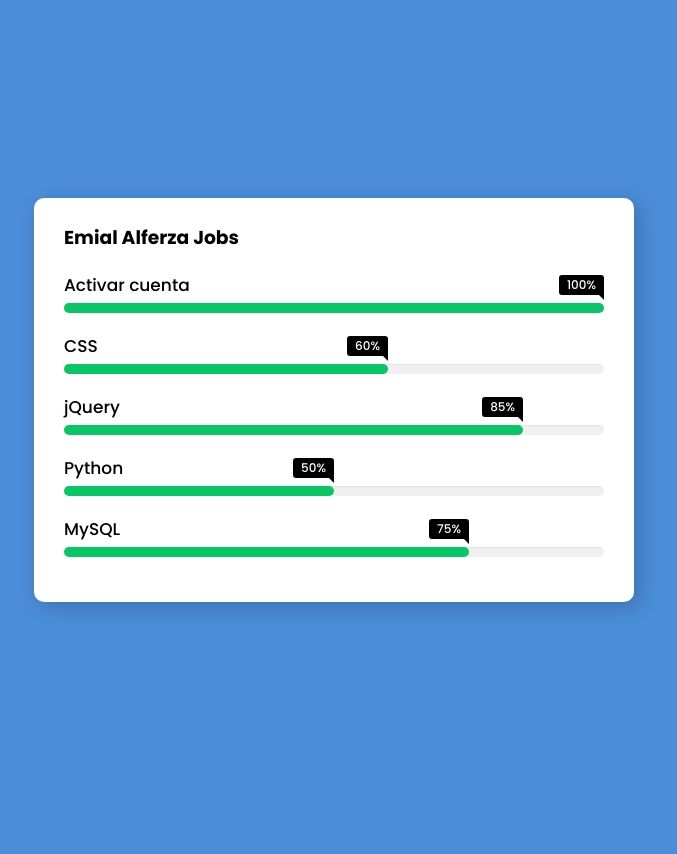
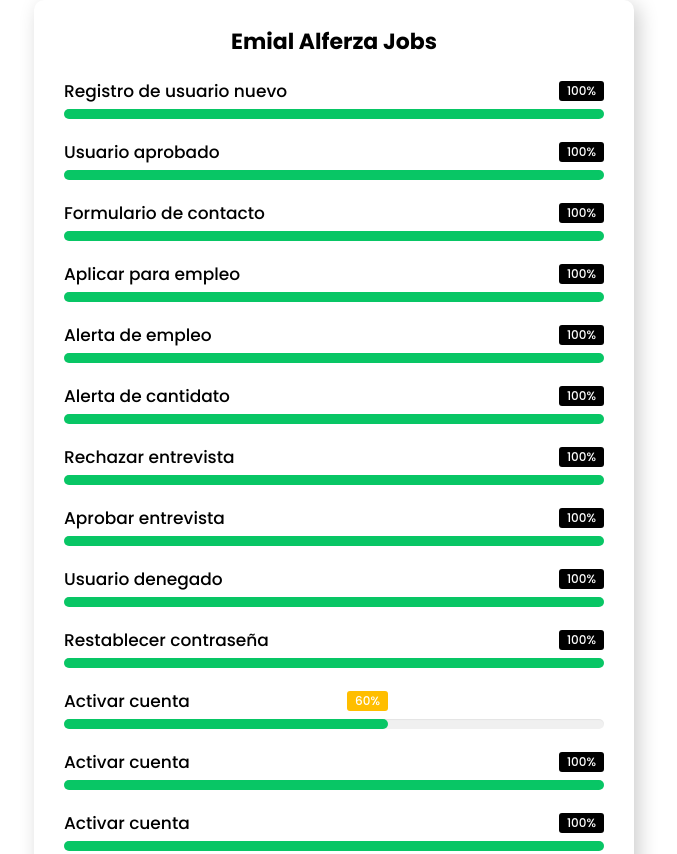
Before and after one commit to bgarciacuellar/diseno-maquetacion-emails, a plain HTML site: page index.html in a window 1280 px wide. Shown: the top 854 px of the page, without its empty margins (306-983 px from the left). Before the commit the page ends 800 px from the top, so only its background shows below. Drawn offline with Linux system fonts and the light colour scheme.

Commit message:
Notes & status

```diff
--- a/index.html
+++ b/index.html
@@ -11,6 +11,110 @@
     <body>
         <div class="skill-bars">
             <h3>Emial Alferza Jobs</h3>
+          <div class="bar">
+            <div class="info">
+              <span>Registro de usuario nuevo</span>
+            </div>
+            <div class="progress-line html">
+              <span></span>
+            </div>
+          </div>
+          <div class="bar">
+            <div class="info">
+              <span>Usuario aprobado</span>
+            </div>
+            <div class="progress-line html">
+              <span></span>
+            </div>
+          </div>
+          <div class="bar">
+            <div class="info">
+              <span>Formulario de contacto</span>
+            </div>
+            <div class="progress-line html">
+              <span></span>
+            </div>
+          </div>
+          <div class="bar">
+            <div class="info">
+              <span>Aplicar para empleo</span>
+            </div>
+            <div class="progress-line html">
+              <span></span>
+            </div>
+          </div>
+          <div class="bar">
+            <div class="info">
+              <span>Alerta de empleo</span>
+            </div>
+            <div class="progress-line html">
+              <span></span>
+            </div>
+          </div>
+          <div class="bar">
+            <div class="info">
+              <span>Alerta de cantidato</span>
+            </div>
+            <div class="progress-line html">
+              <span></span>
+            </div>
+          </div>
+          <div class="bar">
+            <div class="info">
+              <span>Rechazar entrevista</span>
+            </div>
+            <div class="progress-line html">
+              <span></span>
+            </div>
+          </div>
+          <div class="bar">
+            <div class="info">
+              <span>Aprobar entrevista</span>
+            </div>
+            <div class="progress-line html">
+              <span></span>
+            </div>
+          </div>
+          <div class="bar">
+            <div class="info">
+              <span>Usuario denegado</span>
+            </div>
+            <div class="progress-line html">
+              <span></span>
+            </div>
+          </div>
+          <div class="bar">
+            <div class="info">
+              <span>Restablecer contraseña</span>
+            </div>
+            <div class="progress-line html">
+              <span></span>
+            </div>
+          </div>
+          <div class="bar">
+            <div class="info">
+              <span>Activar cuenta</span>
+            </div>
+            <div class="progress-line css">
+              <span></span>
+            </div>
+          </div>
+          <div class="bar">
+            <div class="info">
+              <span>Activar cuenta</span>
+            </div>
+            <div class="progress-line html">
+              <span></span>
+            </div>
+          </div>
+          <div class="bar">
+            <div class="info">
+              <span>Activar cuenta</span>
+            </div>
+            <div class="progress-line html">
+              <span></span>
+            </div>
+          </div>
           <div class="bar">
             <div class="info">
               <span>Activar cuenta</span>
--- a/style.css
+++ b/style.css
@@ -9,7 +9,12 @@ html,body{
   display: grid;
   height: 100%;
   place-items: center;
-  background: #4B8DD8;
+  background: #fff;
+}
+
+h3{
+  text-align: center;
+  font-size: 22px;
 }
 ::selection{
   color: #fff;
@@ -86,16 +91,16 @@ html,body{
 .progress-line span::before{
   position: absolute;
   content: "";
-  top: -10px;
+  top: 10px;
   right: 0;
   height: 0;
   width: 0;
-  border: 7px solid transparent;
   border-bottom-width: 0px;
   border-right-width: 0px;
   border-top-color: #000;
   opacity: 0;
   animation: showText2 0.5s 1.5s linear forwards;
+
 }
 .progress-line span::after{
   position: absolute;
@@ -117,16 +122,23 @@ html,body{
 }
 .progress-line.html span::after{
   content: "100%";
+
+
 }
 .progress-line.css span::after{
   content: "60%";
+  background: #ffbe00;
+
 }
 .progress-line.jquery span::after{
   content: "85%";
+  background: #1665d8;
 }
 .progress-line.python span::after{
   content: "50%";
+  background: #ff000b;
 }
 .progress-line.mysql span::after{
   content: "75%";
+  background: #34aa44;
 }
```
